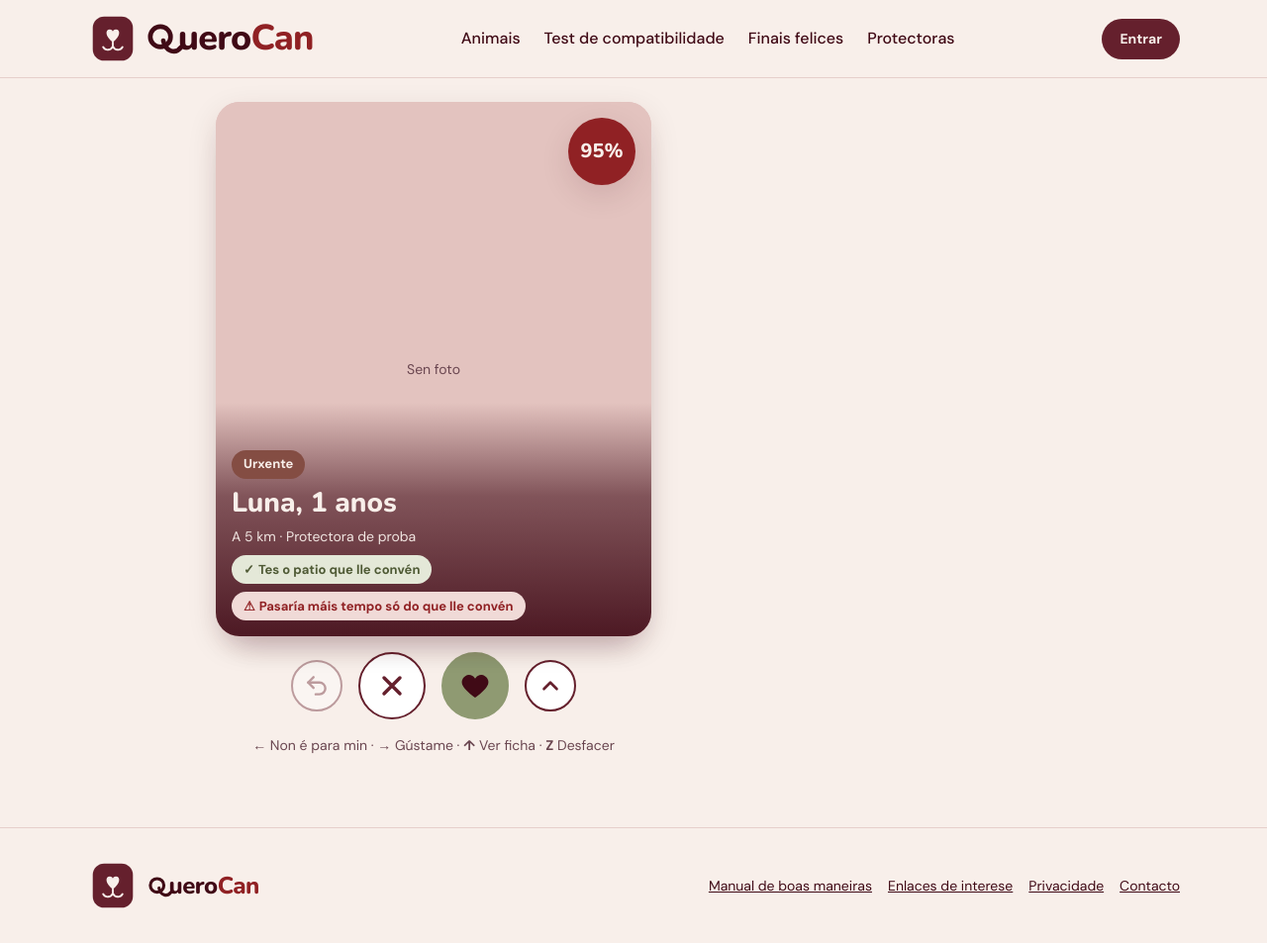
After one commit to EmiliaPR/querocan, a Django app: page /proba-deck/ in a window 1280 px wide. The commit adds this page. Shown: the whole page at 99% size. Run offline with Django 5.2, Linux system fonts and the light colour scheme.

Commit message:
T5: deck de swipe (pointer events, botóns, teclado e desfacer) con páxina de proba
Co-Authored-By: Claude Opus 5.5 <noreply@anthropic.com>
Claude-Session: https://claude.ai/code/session_011yixdjfpFy4kVanc3rE5xN

```diff
--- /dev/null
+++ b/animais/templates/animais/_deck.html
@@ -0,0 +1,29 @@
+{# Estrutura do deck. A pila énchea deck.js; os botóns fan o mesmo ca os xestos. #}
+<section class="deck" data-deck aria-label="Cans para descubrir">
+  <div class="deck__pila" data-deck-pila></div>
+
+  <div class="deck__baleiro caixa" data-deck-baleiro hidden>
+    <h2>Non quedan máis cans</h2>
+    <p class="texto-secundario">Proba a cambiar os filtros ou volve máis tarde: as protectoras publican cans novos a miúdo.</p>
+    <p><a class="boton boton--contorno" href="{% url 'animais:listado' %}">Ver todos os cans</a></p>
+  </div>
+
+  <div class="deck__controis">
+    <button type="button" class="deck__boton" data-deck-accion="desfacer" aria-label="Desfacer a última decisión" title="Desfacer (Z)">
+      <svg viewBox="0 0 24 24" fill="none" stroke="currentColor" stroke-width="2.2" stroke-linecap="round" stroke-linejoin="round" aria-hidden="true"><path d="M9 14 4 9l5-5"/><path d="M4 9h10.5a5.5 5.5 0 0 1 0 11H11"/></svg>
+    </button>
+    <button type="button" class="deck__boton deck__boton--grande" data-deck-accion="non" aria-label="Non é para min" title="Non é para min (←)">
+      <svg viewBox="0 0 24 24" fill="none" stroke="currentColor" stroke-width="2.6" stroke-linecap="round" aria-hidden="true"><path d="M6 6l12 12M18 6 6 18"/></svg>
+    </button>
+    <button type="button" class="deck__boton deck__boton--grande deck__boton--gustame" data-deck-accion="gustame" aria-label="Gústame: solicitar a adopción" title="Gústame (→)">
+      <svg viewBox="0 0 24 24" aria-hidden="true"><use href="#icona-corazon"></use></svg>
+    </button>
+    <button type="button" class="deck__boton" data-deck-accion="ficha" aria-label="Ver a ficha completa" title="Ver ficha (↑)">
+      <svg viewBox="0 0 24 24" fill="none" stroke="currentColor" stroke-width="2.4" stroke-linecap="round" stroke-linejoin="round" aria-hidden="true"><path d="m6 15 6-6 6 6"/></svg>
+    </button>
+  </div>
+  <p class="deck__axuda"><kbd>←</kbd> Non é para min · <kbd>→</kbd> Gústame · <kbd>↑</kbd> Ver ficha · <kbd>Z</kbd> Desfacer</p>
+
+  {# Os lectores de pantalla anuncian aquí cada decisión #}
+  <p class="so-lectores" data-deck-anuncio role="status" aria-live="polite"></p>
+</section>
--- /dev/null
+++ b/animais/templates/animais/proba_deck.html
@@ -0,0 +1,10 @@
+{% extends "base.html" %}
+{% load static %}
+{% block titulo %}Proba do deck{% endblock %}
+{% block estilos %}<link rel="stylesheet" href="{% static 'css/deck.css' %}">{% endblock %}
+{% block scripts %}<script type="module" src="{% static 'js/proba-deck.js' %}"></script>{% endblock %}
+{% block contido %}
+<div class="contedor deck-paxina">
+  {% include "animais/_deck.html" %}
+</div>
+{% endblock %}
--- a/animais/urls.py
+++ b/animais/urls.py
@@ -7,6 +7,8 @@ from . import views
 app_name = "animais"
 
 urlpatterns = [
+    path("animais/", views.listado, name="listado"),
     path("descubrir/", views.deck, name="deck"),
+    path("proba-deck/", views.proba_deck, name="proba_deck"),
     path("protectora/cans/", views.protectora_cans, name="protectora_cans"),
 ]
--- a/animais/views.py
+++ b/animais/views.py
@@ -1,5 +1,7 @@
 """Vistas públicas e do adoptante sobre os cans (listado, ficha e deck)."""
 
+from django.conf import settings
+from django.http import Http404
 from django.shortcuts import render
 
 from contas.decoradores import require_rol
@@ -15,3 +17,15 @@ def deck(request):
 def protectora_cans(request):
     """Listado de cans da protectora (implementado en T7)."""
     return render(request, "en_construcion.html", {"titulo": "Os meus cans"})
+
+
+def listado(request):
+    """Listado público de cans (implementado en T12)."""
+    return render(request, "en_construcion.html", {"titulo": "Animais"})
+
+
+def proba_deck(request):
+    """Deck con datos falsos para probar o xesto en móbil real. Só en desenvolvemento."""
+    if not settings.DEBUG:
+        raise Http404
+    return render(request, "animais/proba_deck.html")
--- a/static/css/base.css
+++ b/static/css/base.css
@@ -20,6 +20,8 @@ body {
   flex-direction: column;
 }
 main { flex: 1; }
+/* O destino do enlace «Ir ao contido» recibe o foco pero non necesita marco */
+main:focus { outline: none; }
 img { max-width: 100%; display: block; }
 a { color: inherit; }
 h1, h2, h3 { font-family: var(--fonte-titulares); font-weight: 800; line-height: 1.15; margin: 0; }
@@ -28,7 +30,7 @@ h2 { font-size: var(--tam-2xl); }
 h3 { font-size: var(--tam-xl); }
 p { margin: 0; }
 a:focus-visible, button:focus-visible, input:focus-visible, select:focus-visible,
-textarea:focus-visible, summary:focus-visible, [tabindex]:focus-visible {
+textarea:focus-visible, summary:focus-visible, [tabindex]:not(main):focus-visible {
   outline: 3px solid var(--cor-foco);
   outline-offset: 2px;
 }
--- /dev/null
+++ b/static/css/deck.css
@@ -0,0 +1,91 @@
+/*
+ * Deck de tarxetas con swipe.
+ * En móbil a tarxeta ocupa case toda a pantalla; en escritorio aparece á esquerda
+ * e á dereita un panel cos detalles do can de enriba.
+ */
+
+.deck-paxina { display: grid; gap: var(--esp-5); padding-block: var(--esp-4) var(--esp-6); }
+@media (min-width: 1000px) {
+  .deck-paxina { grid-template-columns: minmax(0, 1fr) 380px; align-items: start; padding-block: var(--esp-5); }
+}
+
+.deck { display: flex; flex-direction: column; align-items: center; gap: var(--esp-4); }
+
+/* Zona onde se apilan as tarxetas */
+.deck__pila {
+  position: relative; width: 100%; max-width: 440px;
+  height: min(calc(100dvh - 260px), 620px); min-height: 380px;
+}
+
+.tarxeta-deck {
+  position: absolute; inset: 0; border-radius: var(--raio-l); overflow: hidden;
+  background: var(--rosa-foto); box-shadow: var(--sombra); user-select: none;
+  /* O navegador non debe facer scroll nin zoom mentres se arrastra a tarxeta */
+  touch-action: none; cursor: grab;
+  transform: translateY(calc(var(--posicion) * 10px)) scale(calc(1 - var(--posicion) * 0.04));
+  transition: transform 0.25s ease;
+  --forza-si: 0; --forza-non: 0;
+}
+.tarxeta-deck[data-posicion="0"] { z-index: 3; }
+.tarxeta-deck[data-posicion="1"] { z-index: 2; }
+.tarxeta-deck[data-posicion="2"] { z-index: 1; }
+.tarxeta-deck.arrastrando { transition: none; cursor: grabbing; }
+
+.tarxeta-deck__foto { position: absolute; inset: 0; width: 100%; height: 100%; object-fit: cover; pointer-events: none; }
+.tarxeta-deck__info {
+  position: absolute; left: 0; right: 0; bottom: 0; padding: var(--esp-7) var(--esp-4) var(--esp-4);
+  display: flex; flex-direction: column; gap: var(--esp-2); color: var(--crema);
+  background: linear-gradient(to top, color-mix(in srgb, var(--vino-profundo) 92%, transparent) 0%,
+    color-mix(in srgb, var(--vino-profundo) 60%, transparent) 60%, transparent 100%);
+}
+.tarxeta-deck__nome { font-size: var(--tam-2xl); color: var(--crema); }
+.tarxeta-deck__lugar { font-size: var(--tam-s); opacity: 0.95; }
+.tarxeta-deck__motivos .etiqueta { font-size: var(--tam-xs); }
+.tarxeta-deck__porcentaxe {
+  position: absolute; top: var(--esp-4); right: var(--esp-4); width: 68px; height: 68px;
+  border-radius: 50%; background: var(--rubi); color: var(--crema); display: flex;
+  align-items: center; justify-content: center; font-family: var(--fonte-titulares);
+  font-weight: 800; font-size: 1.25rem; box-shadow: var(--sombra);
+}
+
+/* Selos que aparecen ao arrastrar */
+.tarxeta-deck__selo {
+  position: absolute; top: var(--esp-6); padding: var(--esp-2) var(--esp-4); border: 4px solid;
+  border-radius: var(--raio-s); font-family: var(--fonte-titulares); font-weight: 800;
+  font-size: 1.75rem; text-transform: uppercase; background: color-mix(in srgb, var(--crema) 85%, transparent);
+  pointer-events: none;
+}
+.tarxeta-deck__selo--si { left: var(--esp-4); color: var(--cor-ok); transform: rotate(-12deg); opacity: var(--forza-si); }
+.tarxeta-deck__selo--non { right: var(--esp-4); color: var(--rubi); transform: rotate(12deg); opacity: var(--forza-non); }
+
+/* Botóns equivalentes aos xestos */
+.deck__controis { display: flex; align-items: center; justify-content: center; gap: var(--esp-4); }
+.deck__boton {
+  display: inline-flex; align-items: center; justify-content: center; border-radius: 50%;
+  border: 2px solid var(--borgona); background: var(--branco); color: var(--borgona);
+  cursor: pointer; width: 52px; height: 52px; transition: transform 0.15s ease;
+}
+.deck__boton:active { transform: scale(0.92); }
+.deck__boton:disabled { opacity: 0.4; cursor: not-allowed; }
+.deck__boton--grande { width: 68px; height: 68px; }
+.deck__boton--gustame { background: var(--salvia); border-color: var(--salvia); color: var(--vino-profundo); }
+.deck__boton svg { width: 26px; height: 26px; }
+.deck__boton--grande svg { width: 32px; height: 32px; }
+.deck__axuda { font-size: var(--tam-s); color: var(--texto-secundario); text-align: center; }
+.deck__axuda kbd { font-family: inherit; font-weight: 700; }
+
+.deck__baleiro { text-align: center; padding: var(--esp-6) var(--esp-4); }
+
+/* Filtros do deck e selector tarxetas/grella */
+.deck-filtros { display: flex; flex-wrap: wrap; gap: var(--esp-2); align-items: center; justify-content: space-between; }
+.vista-selector { display: inline-flex; gap: var(--esp-1); font-size: var(--tam-s); font-weight: 700; }
+.vista-selector a { padding: var(--esp-1) var(--esp-2); border-radius: var(--raio-s); text-decoration: none; }
+.vista-selector a[aria-current="page"] { background: var(--rosa-claro); }
+
+/* Panel de detalles (só escritorio) */
+.deck-detalle { display: none; }
+@media (min-width: 1000px) {
+  .deck-detalle { display: flex; flex-direction: column; gap: var(--esp-4); position: sticky; top: var(--esp-5); }
+  .deck__axuda { display: block; }
+}
+@media (max-width: 999px) { .deck__axuda { display: none; } }
--- /dev/null
+++ b/static/js/deck.js
@@ -0,0 +1,337 @@
+/*
+ * Deck de tarxetas con swipe (o xesto de deslizar de QueroCan).
+ *
+ * Amosa unha pila de tarxetas de cans. A de enriba pódese:
+ *   - deslizar á dereita  → «Gústame»  (crea a solicitude de adopción)
+ *   - deslizar á esquerda → «Non é para min»
+ *   - deslizar cara arriba → «Ver ficha»
+ * e «Desfacer» recupera a última decisión.
+ *
+ * Accesibilidade: cada xesto ten o seu botón e o seu atallo de teclado (← → ↑ Z).
+ * Xestos, botóns e teclado chaman todos á mesma función, decidir(), así que nunca
+ * se comportan de xeito distinto.
+ *
+ * O deck non sabe nada do servidor: recibe tres funcións (cargar, decidir e desfacer)
+ * que devolven promesas. Así pódese probar con datos falsos (proba_deck.html) e usar
+ * con datos reais (deck.html) sen cambiar este ficheiro.
+ */
+
+// Distancia mínima (en px) ou velocidade (px/ms) para que un arrastre conte como decisión
+const LIMIAR_DISTANCIA = 110;
+const LIMIAR_VELOCIDADE = 0.6;
+// Cantas tarxetas se debuxan na pila (a de enriba e as que asoman detrás)
+const TARXETAS_VISIBLES = 3;
+// Cando quedan menos tarxetas que isto, pídense máis ao servidor
+const MINIMO_ANTES_DE_CARGAR = 4;
+
+export const DECISION = Object.freeze({
+  GUSTAME: "gustame",
+  NON: "non",
+});
+
+const sinMovemento = () => window.matchMedia("(prefers-reduced-motion: reduce)").matches;
+
+/** Escapa texto para metelo en HTML sen risco de inxección. */
+function escapar(texto) {
+  const div = document.createElement("div");
+  div.textContent = texto ?? "";
+  return div.innerHTML;
+}
+
+export class Deck {
+  /**
+   * @param {HTMLElement} raiz    Elemento .deck que contén a pila, os botóns e o anuncio.
+   * @param {object} accions
+   * @param {() => Promise<object[]>} accions.cargar   Devolve a seguinte tanda de cans.
+   * @param {(can: object, decision: string) => Promise<object|void>} accions.decidir
+   * @param {(can: object, decision: string) => Promise<void>} accions.desfacer
+   * @param {(can: object|null) => void} [accions.aoCambiar]  Avisa cando cambia a tarxeta de enriba.
+   */
+  constructor(raiz, { cargar, decidir, desfacer, aoCambiar = () => {} }) {
+    this.raiz = raiz;
+    this.pila = raiz.querySelector("[data-deck-pila]");
+    this.anuncio = raiz.querySelector("[data-deck-anuncio]");
+    this.baleiro = raiz.querySelector("[data-deck-baleiro]");
+    this.botonDesfacer = raiz.querySelector('[data-deck-accion="desfacer"]');
+    this.accions = { cargar, decidir, desfacer, aoCambiar };
+
+    this.cola = [];        // cans pendentes de amosar (o primeiro é o de enriba)
+    this.historial = [];   // decisións feitas, para poder desfacelas
+    this.ocupado = false;  // evita dúas decisións á vez mentres dura unha animación
+    this.semMais = false;  // o servidor xa non ten máis cans
+    this.arrastre = null;  // estado do xesto en curso
+
+    this.#enlazarBotons();
+    this.#enlazarTeclado();
+  }
+
+  /** Carga a primeira tanda e debuxa a pila. */
+  async iniciar() {
+    await this.#cargarMais();
+    this.#debuxar();
+  }
+
+  /** Can que está enriba da pila (ou null se non quedan). */
+  get actual() {
+    return this.cola[0] ?? null;
+  }
+
+  // -----------------------------------------------------------------------------------
+  // Accións públicas: as mesmas para xestos, botóns e teclado
+  // -----------------------------------------------------------------------------------
+
+  /** Decide sobre o can de enriba: DECISION.GUSTAME ou DECISION.NON. */
+  async decidir(decision) {
+    const can = this.actual;
+    if (!can || this.ocupado) return;
+    this.ocupado = true;
+    const tarxeta = this.#tarxetaDeEnriba();
+    try {
+      await this.#animarSaida(tarxeta, decision === DECISION.GUSTAME ? 1 : -1);
+      const resposta = await this.accions.decidir(can, decision);
+      // O servidor pode cortar a decisión (p. ex. hai que entrar ou facer o test)
+      if (resposta && resposta.redirixir) {
+        window.location.href = resposta.redirixir;
+        return;
+      }
+      this.cola.shift();
+      this.historial.push({ can, decision });
+      this.#anunciar(
+        decision === DECISION.GUSTAME
+          ? `Gústache ${can.nome}. Enviamos a solicitude á protectora.`
+          : `Descartaches a ${can.nome}.`
+      );
+      if (this.cola.length < MINIMO_ANTES_DE_CARGAR) await this.#cargarMais();
+    } catch (erro) {
+      console.error(erro);
+      this.#anunciar("Non se puido gardar a decisión. Téntao de novo.");
+    } finally {
+      this.ocupado = false;
+      this.#debuxar();
+    }
+  }
+
+  /** Volve poñer enriba o último can decidido. */
+  async desfacer() {
+    const ultimo = this.historial.at(-1);
+    if (!ultimo || this.ocupado) return;
+    this.ocupado = true;
+    try {
+      await this.accions.desfacer(ultimo.can, ultimo.decision);
+      this.historial.pop();
+      this.cola.unshift(ultimo.can);
+      this.#anunciar(`Volve estar ${ultimo.can.nome}.`);
+    } catch (erro) {
+      console.error(erro);
+      this.#anunciar("Non se puido desfacer a última decisión.");
+    } finally {
+      this.ocupado = false;
+      this.#debuxar({ entrada: true });
+    }
+  }
+
+  /** Abre a ficha completa do can de enriba. */
+  verFicha() {
+    if (this.actual?.url_ficha) window.location.href = this.actual.url_ficha;
+  }
+
+  // -----------------------------------------------------------------------------------
+  // Debuxo da pila
+  // -----------------------------------------------------------------------------------
+
+  #debuxar({ entrada = false } = {}) {
+    this.pila.replaceChildren();
+    const visibles = this.cola.slice(0, TARXETAS_VISIBLES);
+    // Debuxámolas ao revés para que a primeira quede enriba no DOM
+    [...visibles].reverse().forEach((can, indiceInverso) => {
+      const posicion = visibles.length - 1 - indiceInverso;
+      this.pila.append(this.#crearTarxeta(can, posicion));
+    });
+
+    const tarxeta = this.#tarxetaDeEnriba();
+    if (tarxeta) {
+      this.#enlazarArrastre(tarxeta);
+      if (entrada && !sinMovemento()) {
+        tarxeta.animate(
+          [{ transform: "translateY(-40px) scale(1.04)", opacity: 0 }, { transform: "none", opacity: 1 }],
+          { duration: 220, easing: "ease-out" }
+        );
+      }
+    }
+
+    const quedanCans = this.cola.length > 0;
+    this.baleiro.hidden = quedanCans;
+    this.raiz.querySelectorAll("[data-deck-accion]").forEach((boton) => {
+      const accion = boton.dataset.deckAccion;
+      boton.disabled = accion === "desfacer" ? this.historial.length === 0 : !quedanCans;
+    });
+    this.accions.aoCambiar(this.actual);
+  }
+
+  #crearTarxeta(can, posicion) {
+    const tarxeta = document.createElement("article");
+    tarxeta.className = "tarxeta-deck";
+    tarxeta.dataset.posicion = posicion;
+    tarxeta.style.setProperty("--posicion", posicion);
+    if (posicion > 0) {
+      // As tarxetas de detrás son decorativas: fóra do foco e dos lectores de pantalla
+      tarxeta.setAttribute("aria-hidden", "true");
+      tarxeta.inert = true;
+    } else {
+      tarxeta.setAttribute("aria-label", `${can.nome}, ${can.idade}`);
+    }
+
+    const foto = can.foto
+      ? `<img class="tarxeta-deck__foto" src="${escapar(can.foto)}" alt="" draggable="false">`
+      : `<div class="tarxeta-deck__foto foto-baleira">Sen foto</div>`;
+    const porcentaxe =
+      can.porcentaxe != null
+        ? `<p class="tarxeta-deck__porcentaxe" aria-label="${can.porcentaxe} % de compatibilidade">${can.porcentaxe}%</p>`
+        : "";
+    const motivos = (can.motivos ?? [])
+      .map(
+        (m) =>
+          `<li class="etiqueta ${m.encaixa ? "etiqueta--ok" : "etiqueta--aviso"}"><span aria-hidden="true">${m.icona}</span> ${escapar(m.texto)}</li>`
+      )
+      .join("");
+    const urxente = can.urxente ? `<span class="etiqueta etiqueta--forte">Urxente</span>` : "";
+
+    tarxeta.innerHTML = `
+      ${foto}
+      <div class="tarxeta-deck__selo tarxeta-deck__selo--si" aria-hidden="true">Gústame</div>
+      <div class="tarxeta-deck__selo tarxeta-deck__selo--non" aria-hidden="true">Non</div>
+      ${porcentaxe}
+      <div class="tarxeta-deck__info">
+        <div class="fila">${urxente}</div>
+        <h2 class="tarxeta-deck__nome">${escapar(can.nome)}, ${escapar(can.idade)}</h2>
+        <p class="tarxeta-deck__lugar">${can.distancia ? `A ${escapar(can.distancia)} · ` : ""}${escapar(can.protectora)}</p>
+        ${motivos ? `<ul class="etiquetas tarxeta-deck__motivos">${motivos}</ul>` : ""}
+      </div>`;
+    return tarxeta;
+  }
+
+  #tarxetaDeEnriba() {
+    return this.pila.querySelector('.tarxeta-deck[data-posicion="0"]');
+  }
+
+  // -----------------------------------------------------------------------------------
+  // Xesto de arrastre con Pointer Events (rato, dedo e lapis co mesmo código)
+  // -----------------------------------------------------------------------------------
+
+  #enlazarArrastre(tarxeta) {
+    tarxeta.addEventListener("pointerdown", (evento) => {
+      if (this.ocupado || evento.button > 0) return;
+      tarxeta.setPointerCapture(evento.pointerId);
+      tarxeta.classList.add("arrastrando");
+      this.arrastre = { x0: evento.clientX, y0: evento.clientY, t0: performance.now(), dx: 0, dy: 0 };
+    });
+
+    tarxeta.addEventListener("pointermove", (evento) => {
+      if (!this.arrastre) return;
+      const dx = evento.clientX - this.arrastre.x0;
+      const dy = evento.clientY - this.arrastre.y0;
+      Object.assign(this.arrastre, { dx, dy });
+      tarxeta.style.transform = `translate(${dx}px, ${dy}px) rotate(${dx * 0.05}deg)`;
+      // Os selos «Gústame» / «Non» aparecen segundo a dirección
+      const forza = Math.min(Math.abs(dx) / LIMIAR_DISTANCIA, 1);
+      tarxeta.style.setProperty("--forza-si", dx > 0 ? forza : 0);
+      tarxeta.style.setProperty("--forza-non", dx < 0 ? forza : 0);
+    });
+
+    const rematar = () => {
+      if (!this.arrastre) return;
+      const { dx, dy, t0 } = this.arrastre;
+      this.arrastre = null;
+      tarxeta.classList.remove("arrastrando");
+      const tempo = Math.max(performance.now() - t0, 1);
+      const rapido = Math.abs(dx) / tempo > LIMIAR_VELOCIDADE;
+      const horizontal = Math.abs(dx) > Math.abs(dy);
+
+      if (horizontal && (Math.abs(dx) > LIMIAR_DISTANCIA || (rapido && Math.abs(dx) > 30))) {
+        this.decidir(dx > 0 ? DECISION.GUSTAME : DECISION.NON);
+      } else if (!horizontal && dy < -LIMIAR_DISTANCIA) {
+        this.#volverAoSitio(tarxeta);
+        this.verFicha();
+      } else {
+        this.#volverAoSitio(tarxeta);
+      }
+    };
+    tarxeta.addEventListener("pointerup", rematar);
+    tarxeta.addEventListener("pointercancel", () => {
+      this.arrastre = null;
+      tarxeta.classList.remove("arrastrando");
+      this.#volverAoSitio(tarxeta);
+    });
+  }
+
+  #volverAoSitio(tarxeta) {
+    tarxeta.style.transform = "";
+    tarxeta.style.setProperty("--forza-si", 0);
+    tarxeta.style.setProperty("--forza-non", 0);
+  }
+
+  /** Saída da tarxeta pola dereita (1) ou pola esquerda (-1). */
+  async #animarSaida(tarxeta, direccion) {
+    if (!tarxeta) return;
+    tarxeta.style.setProperty(direccion > 0 ? "--forza-si" : "--forza-non", 1);
+    if (sinMovemento()) return;
+    const actual = getComputedStyle(tarxeta).transform;
+    const animacion = tarxeta.animate(
+      [
+        { transform: actual === "none" ? "none" : actual },
+        { transform: `translate(${direccion * 150}%, 20px) rotate(${direccion * 18}deg)`, opacity: 0 },
+      ],
+      { duration: 260, easing: "ease-in", fill: "forwards" }
+    );
+    await animacion.finished;
+  }
+
+  // -----------------------------------------------------------------------------------
+  // Botóns, teclado, carga e anuncios
+  // -----------------------------------------------------------------------------------
+
+  #enlazarBotons() {
+    this.raiz.addEventListener("click", (evento) => {
+      const boton = evento.target.closest("[data-deck-accion]");
+      if (!boton || boton.disabled) return;
+      const accion = boton.dataset.deckAccion;
+      if (accion === "gustame") this.decidir(DECISION.GUSTAME);
+      else if (accion === "non") this.decidir(DECISION.NON);
+      else if (accion === "desfacer") this.desfacer();
+      else if (accion === "ficha") this.verFicha();
+    });
+  }
+
+  #enlazarTeclado() {
+    document.addEventListener("keydown", (evento) => {
+      // Non interferimos cando se escribe nun campo nin con atallos do navegador
+      if (evento.target.closest("input, textarea, select, [contenteditable]")) return;
+      if (evento.ctrlKey || evento.metaKey || evento.altKey) return;
+      const accions = {
+        ArrowRight: () => this.decidir(DECISION.GUSTAME),
+        ArrowLeft: () => this.decidir(DECISION.NON),
+        ArrowUp: () => this.verFicha(),
+        z: () => this.desfacer(),
+        Z: () => this.desfacer(),
+      };
+      const accion = accions[evento.key];
+      if (accion) {
+        evento.preventDefault();
+        accion();
+      }
+    });
+  }
+
+  async #cargarMais() {
+    if (this.semMais) return;
+    const novos = await this.accions.cargar(this.cola.map((can) => can.id));
+    const xaNaCola = new Set(this.cola.map((can) => can.id));
+    const unicos = novos.filter((can) => !xaNaCola.has(can.id));
+    if (unicos.length === 0) this.semMais = true;
+    this.cola.push(...unicos);
+  }
+
+  #anunciar(texto) {
+    if (this.anuncio) this.anuncio.textContent = texto;
+  }
+}
--- /dev/null
+++ b/static/js/proba-deck.js
@@ -0,0 +1,37 @@
+/*
+ * Páxina de proba do deck con datos falsos (só en desenvolvemento).
+ * Serve para validar o xesto en móbiles reais sen depender do servidor.
+ */
+import { Deck } from "./deck.js";
+
+const NOMES = ["Luna", "Rufus", "Nina", "Bruno", "Mel", "Toby", "Lúa", "Trasno", "Chispa", "Óscar"];
+let seguinte = 0;
+
+function canFalso(indice) {
+  return {
+    id: indice,
+    nome: NOMES[indice % NOMES.length],
+    idade: `${(indice % 9) + 1} anos`,
+    distancia: `${5 + indice * 7} km`,
+    protectora: "Protectora de proba",
+    foto: null,
+    urxente: indice % 4 === 0,
+    porcentaxe: 95 - indice * 6,
+    motivos: [
+      { icona: "✓", texto: "Tes o patio que lle convén", encaixa: true },
+      { icona: "⚠", texto: "Pasaría máis tempo só do que lle convén", encaixa: false },
+    ],
+    url_ficha: "#ficha",
+  };
+}
+
+const deck = new Deck(document.querySelector("[data-deck]"), {
+  cargar: async () => {
+    if (seguinte >= 10) return [];
+    const tanda = Array.from({ length: 5 }, () => canFalso(seguinte++));
+    return tanda;
+  },
+  decidir: async (can, decision) => console.info("Decisión", can.nome, decision),
+  desfacer: async (can) => console.info("Desfeito", can.nome),
+});
+deck.iniciar();
```
Also changed, not shown: contido/tests/test_landing.py (+1 -1 lines), docs/probas-manuais.md (added, +22 -0 lines).
